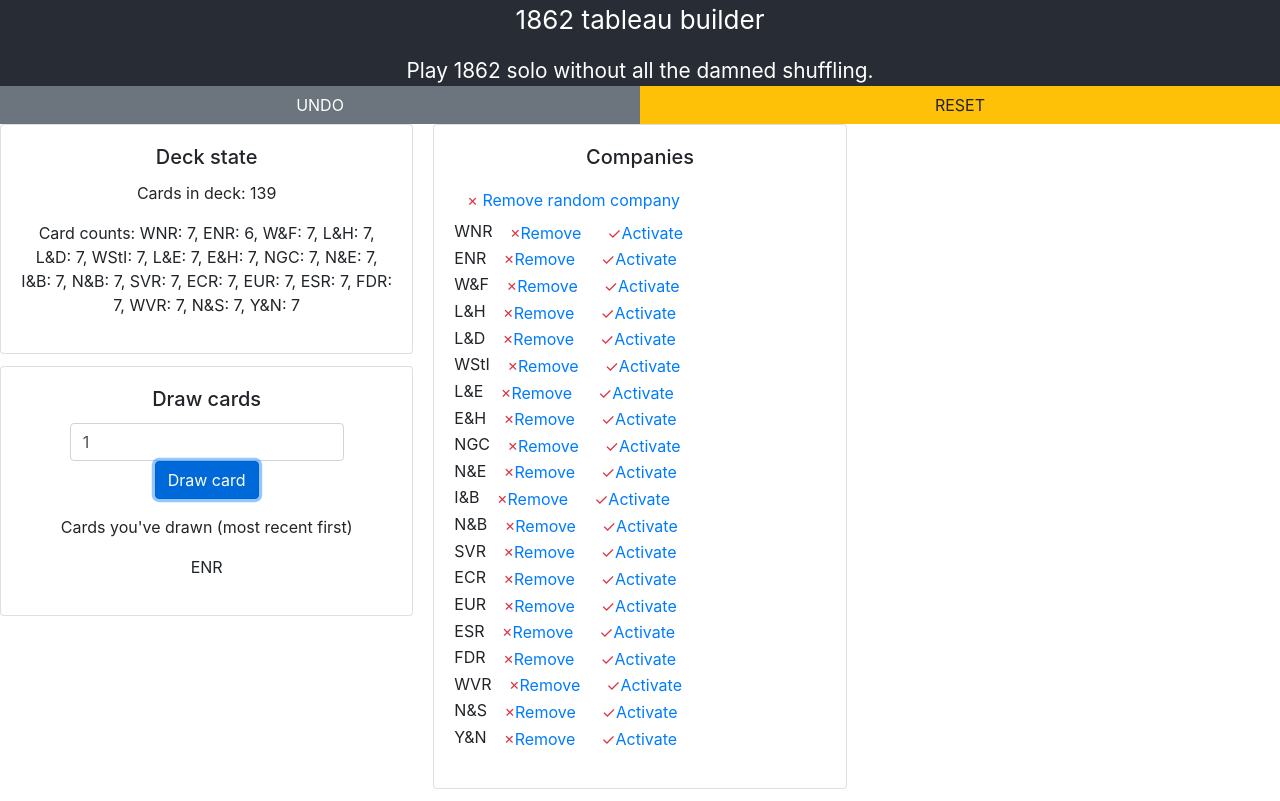
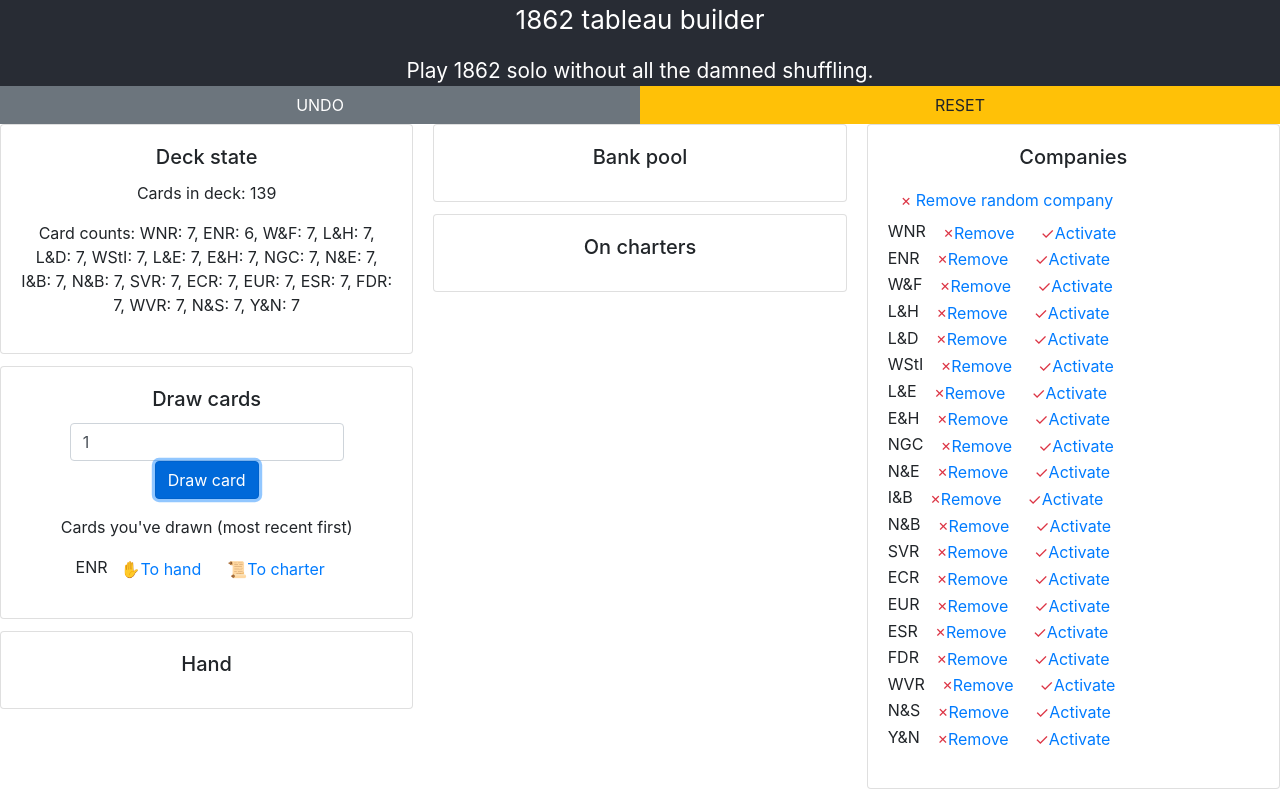
Before and after one commit to hcarver/1862-tableau, a React (Create React App) app: page / in a window 1280 px wide. Both pictures are taken after a click on the button "Draw card". Built offline with nearby package versions, Linux system fonts and the light colour scheme.

Commit message:
Add the concept of a hand of cards, cards in the bank pool, cards on charters. Also version the history stored in localStorage

```diff
--- a/src/App.js
+++ b/src/App.js
@@ -1,5 +1,7 @@
 import './App.css';
 import React from 'react';
+
+import CardSet from './fn_core/card_set'
 
 const COMPANIES = [
   "WNR", "ENR", "W&F", "L&H", "L&D", "WStI", "L&E", "E&H", "NGC", "N&E",
@@ -108,15 +110,21 @@ class Tableau {
 }
 
 class AppState {
-  constructor(tableau, drawnCards) {
+  constructor(tableau, drawnCards, hand, bank_pool, charters) {
     this.tableau = tableau || new Tableau()
     this.drawnCards = drawnCards || []
+    this.hand = hand || new CardSet()
+    this.bank_pool = bank_pool || new CardSet()
+    this.charters = charters || new CardSet()
   }
 
   serialize() {
     return JSON.stringify({
       tableau: this.tableau.serialize(),
-      drawnCards: this.drawnCards
+      drawnCards: this.drawnCards,
+      bank: this.bank_pool.to_obj(),
+      hand: this.hand.to_obj(),
+      charters: this.charters.to_obj()
     })
   }
 
@@ -126,9 +134,27 @@ class AppState {
 
       this.tableau = new Tableau().deserialize_from(parsed.tableau)
       this.drawnCards = parsed.drawnCards
+      this.bank_pool = new CardSet(parsed.bank)
+      this.hand = new CardSet(parsed.hand)
+      this.charters = new CardSet(parsed.charters)
     }
     return this;
   }
+}
+
+const DisplayCardSet = ({card_set}) => {
+  const companies = card_set.company_list()
+
+  const counts = companies.map(x => {
+    return <div>
+      {x}
+      {" x "}
+      {card_set.company_count(x)}
+    </div>
+  })
+  return <div>
+    {counts}
+  </div>
 }
 
 const DeckDisplay = ({tableau}) => {
@@ -150,14 +176,25 @@ const DeckDisplay = ({tableau}) => {
   </div>
 }
 
+const Card = ({title, children}) => {
+  return <div className="card">
+    <div className="card-body">
+      <h5 className="card-title">{title}</h5>
+      {children}
+    </div>
+  </div>
+}
+
+const history_version = 0
+
 function App() {
-  const storedHistory = JSON.parse(localStorage.getItem('history') || '[]')
+  const storedHistory = JSON.parse(localStorage.getItem('history-v' + history_version) || '[]')
   const parsedHistory = storedHistory.map(item => new AppState().deserialize_from(item))
 
   const [history, setHistory] = React.useState(parsedHistory);
 
   React.useEffect( () => {
-    localStorage.setItem('history', JSON.stringify(history.map(item => item.serialize())))
+    localStorage.setItem('history-v' + history_version, JSON.stringify(history.map(item => item.serialize())))
   }, [history])
 
 
@@ -182,7 +219,10 @@ function App() {
     setAppState(
       new AppState(
         last_tableau,
-        [...new_cards, ...appState.drawnCards]
+        [...new_cards, ...appState.drawnCards],
+        appState.hand,
+        appState.bank_pool,
+        appState.charters
       )
     )
 
@@ -195,7 +235,39 @@ function App() {
   const undo = () => {setHistory(history.slice(0, history.length - 1))}
 
   const company_list = (companies) => <ul className="list-unstyled">
-    {companies.map(c => <li>{c}</li>)}
+    {companies.map((c,i) => <li>
+      {c}
+      <button className="btn btn-link py-0" aria-label={`To hand ${c}`}
+      onClick={(e) => {
+        const new_hand = appState.hand.with_added_card(c)
+
+        setAppState(
+          new AppState(
+            tableau,
+            appState.drawnCards.filter((x,filterIndex) => filterIndex !== i),
+            new_hand,
+            appState.bank_pool,
+            appState.charters))}}
+      >
+        <span aria-hidden="true" className="text-danger">✋</span>
+        To hand
+      </button>
+      <button className="btn btn-link py-0" aria-label={`To charter ${c}`}
+      onClick={(e) => {
+        const new_hand = appState.hand.with_added_card(c)
+
+        setAppState(
+          new AppState(
+            tableau,
+            appState.drawnCards.filter((x,filterIndex) => filterIndex !== i),
+            appState.hand,
+            appState.bank_pool,
+            appState.charters.with_added_card(c)))}}
+      >
+        <span aria-hidden="true" className="text-danger">📜</span>
+        To charter
+      </button>
+      </li>)}
   </ul>
 
   return (
@@ -218,9 +290,7 @@ function App() {
       </div>
       <div className="card-columns">
         <DeckDisplay tableau={tableau} />
-        <div className="card">
-          <div className="card-body">
-            <h5 className="card-title">Draw cards</h5>
+        <Card title="Draw cards">
           <div className="card-text">
             <p className="form-inline justify-content-center">
               <input className="form-control" type="number" min="1" ref={inputRef} placeholder="How many to draw"/>
@@ -231,13 +301,19 @@ function App() {
             </p>
             {company_list(appState.drawnCards)}
           </div>
-          </div>
-        </div>
-        <div className="card">
-          <div className="card-body">
-            <h5 className="card-title">Companies</h5>
+        </Card>
+        <Card title="Hand">
+          <DisplayCardSet card_set={appState.hand} />
+        </Card>
+        <Card title="Bank pool">
+          <DisplayCardSet card_set={appState.bank_pool} />
+        </Card>
+        <Card title="On charters">
+          <DisplayCardSet card_set={appState.charters} />
+        </Card>
+        <Card title="Companies">
           <div className="text-left">
-              <button className="btn btn-link" aria-label="Remove random company" onClick={(e) => {setAppState(new AppState(tableau.remove_random_company(), appState.drawnCards))}}>
+            <button className="btn btn-link" aria-label="Remove random company" onClick={(e) => {setAppState(new AppState(tableau.remove_random_company(), appState.drawnCards, appState.hand, appState.bank_pool, appState.charters))}}>
               <span aria-hidden="true" className="text-danger">&times;</span>
               {" "}
               Remove random company
@@ -252,18 +328,18 @@ function App() {
               } else if(tableau.active_companies.includes(company)) {
                 status = "(active)"
                 actions = [
-                    <button className="btn btn-link py-0" aria-label={`Deactivate ${company}`} onClick={(e) => {setAppState(new AppState(tableau.deactivate_company(company), appState.drawnCards))}}>
+                  <button className="btn btn-link py-0" aria-label={`Deactivate ${company}`} onClick={(e) => {setAppState(new AppState(tableau.deactivate_company(company), appState.drawnCards, appState.hand, appState.bank_pool, appState.charters))}}>
                     <span aria-hidden="true" className="text-danger">&times;</span>
                     Deactivate
                   </button>
                 ]
               } else {
                 actions = [
-                    <button className="btn btn-link py-0" aria-label={`Remove ${company}`} onClick={(e) => {setAppState(new AppState(tableau.remove_company(company), appState.drawnCards))}}>
+                  <button className="btn btn-link py-0" aria-label={`Remove ${company}`} onClick={(e) => {setAppState(new AppState(tableau.remove_company(company), appState.drawnCards, appState.hand, appState.bank_pool, appState.charters))}}>
                     <span aria-hidden="true" className="text-danger">&times;</span>
                     Remove
                   </button>,
-                    <button className="btn btn-link py-0" aria-label={`Activate ${company}`} onClick={(e) => {setAppState(new AppState(tableau.activate_company(company), appState.drawnCards))}}>
+                  <button className="btn btn-link py-0" aria-label={`Activate ${company}`} onClick={(e) => {setAppState(new AppState(tableau.activate_company(company), appState.drawnCards, appState.hand, appState.bank_pool, appState.charters))}}>
                     <span aria-hidden="true" className="text-danger">&#10003;</span>
                     Activate
                   </button>
@@ -280,8 +356,7 @@ function App() {
             })
             }
           </ul>
-          </div>
-        </div>
+        </Card>
       </div>
     </div>
   );
--- /dev/null
+++ b/src/fn_core/card_set.js
@@ -0,0 +1,34 @@
+class CardSet {
+  constructor({cards} = {}) {
+    this.cards = new Map(cards || [])
+  }
+
+  to_obj() {
+    return {
+      cards: Array.from(this.cards.entries())
+    }
+  }
+
+  company_list() {
+    let companies = Array.from(this.cards.keys())
+    companies = companies.filter((v, i, a) => a.indexOf(v) === i)
+    return companies.sort()
+  }
+
+  company_count(company) {
+    return this.cards.get(company) || 0
+  }
+
+  with_added_card(company) {
+    const toRet = new CardSet()
+    toRet.cards = new Map();
+
+    for(const [k,v] of this.cards) {
+      toRet.cards.set(k, v)
+    }
+    toRet.cards.set(company, (toRet.cards.get(company) || 0) + 1)
+    return toRet
+  }
+}
+
+export default CardSet
```
Lines whose indentation alone changed are shown as unchanged.
